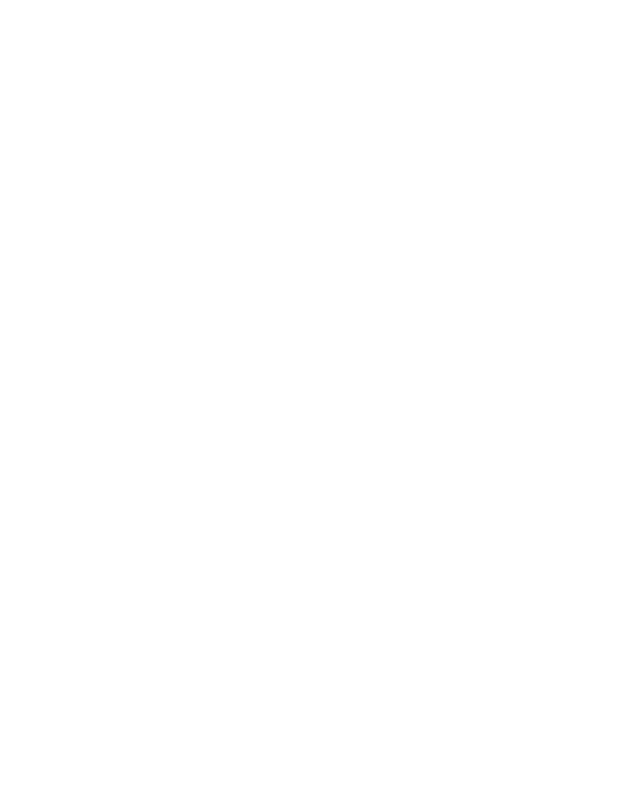
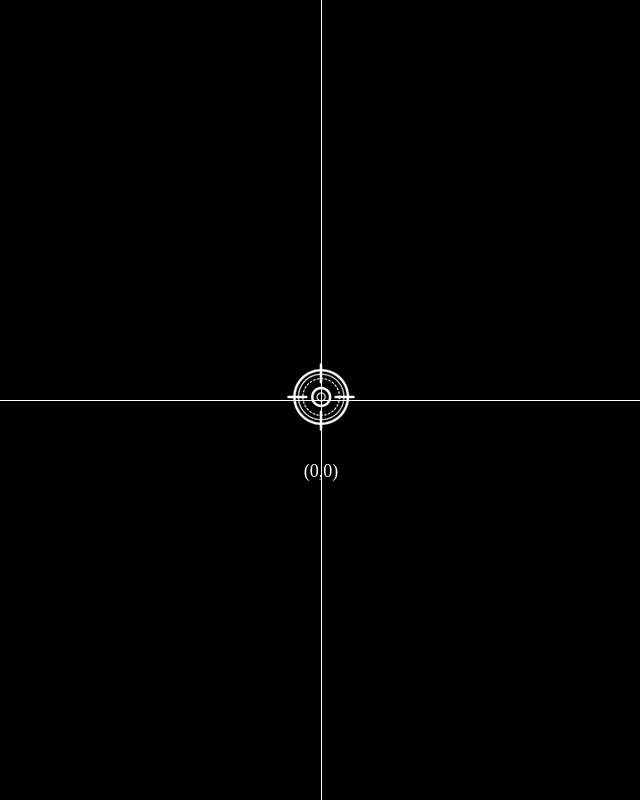
Before and after one commit to reactHong/reminder_javascript, a plain HTML site: page browser/chapter03/coordinates/index.html in a window 1280 px wide. Shown: the whole page, without its empty margins (319-959 px from the left). Drawn offline with Linux system fonts and the light colour scheme.

Commit message:
[browser] feat: Implement targeting the position of the cursor

```diff
--- a/browser/chapter03/coordinates/index.html
+++ b/browser/chapter03/coordinates/index.html
@@ -7,5 +7,13 @@
     <script src="main.js" defer></script>
     <link rel="stylesheet" href="style.css" />
   </head>
-  <body></body>
+  <body>
+    <div class="horzLine"></div>
+    <div class="vertLine"></div>
+    <div class="target">
+      <div class="hiddenText">(0,0)</div>
+      <img src="./img/target.png" />
+      <div class="coordinate">(0,0)</div>
+    </div>
+  </body>
 </html>
--- a/browser/chapter03/coordinates/main.js
+++ b/browser/chapter03/coordinates/main.js
@@ -0,0 +1,30 @@
+window.addEventListener('load', () => {
+  console.log('load');
+
+  const body = document.querySelector('body');
+  const horzLine = document.querySelector('.horzLine');
+  const vertLine = document.querySelector('.vertLine');
+  const target = document.querySelector('.target');
+  const coordinate = document.querySelector('.coordinate');
+
+  const bodyRect = body.getBoundingClientRect();
+  const targetRect = target.getBoundingClientRect();
+
+  const targetLeft = bodyRect.width / 2 - targetRect.width / 2;
+  const targetTop = bodyRect.height / 2 - targetRect.height / 2;
+  target.style.left = targetLeft + 'px';
+  target.style.top = targetTop + 'px';
+
+  console.log(bodyRect);
+  console.log(targetRect);
+  console.log(target.style);
+
+  body.addEventListener('mousemove', (e) => {
+    // console.log(e.clientX, e.clientY);
+    horzLine.style.top = e.clientY + 'px';
+    vertLine.style.left = e.clientX + 'px';
+    target.style.left = e.clientX - targetRect.width / 2 + 'px';
+    target.style.top = e.clientY - targetRect.height / 2 + 'px';
+    coordinate.innerHTML = `(${e.clientX}, ${e.clientY})`;
+  });
+});
--- a/browser/chapter03/coordinates/style.css
+++ b/browser/chapter03/coordinates/style.css
@@ -0,0 +1,37 @@
+body {
+  margin: 0;
+  padding: 0;
+  background-color: black;
+  width: 100vw;
+  height: 100vh;
+  position: relative;
+}
+
+.horzLine {
+  background-color: white;
+  width: 100vw;
+  height: 1px;
+  position: absolute;
+  top: 50vh;
+}
+
+.vertLine {
+  background-color: white;
+  width: 1px;
+  height: 100vh;
+  position: absolute;
+  left: 50vw;
+}
+
+.target {
+  position: absolute;
+  /* left: 50vw; */
+  /* top: 50vh; */
+}
+
+.coordinate {
+  color: white;
+  text-align: center;
+  font-size: large;
+  /* position: absolute; */
+}
```
